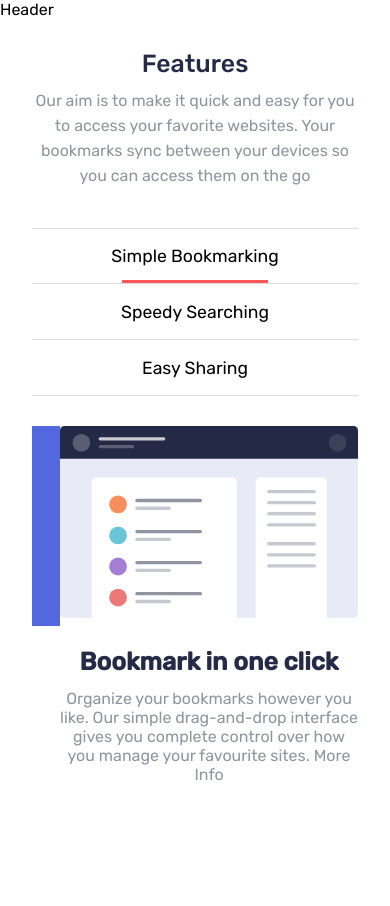
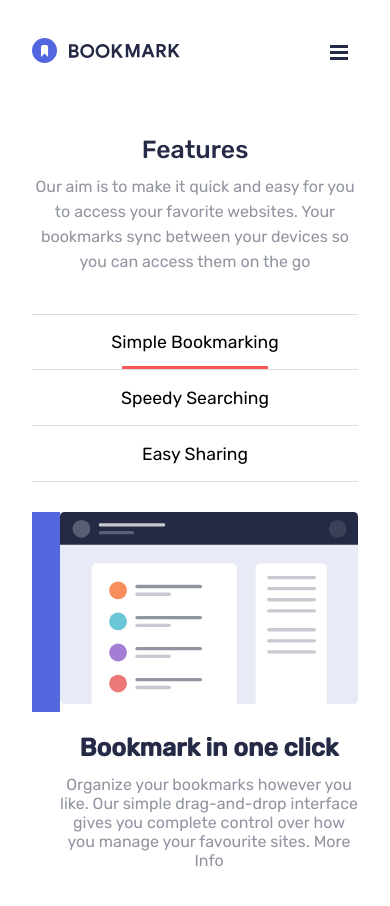
Before and after one commit to leonardomeza87/bookmark-landing-page, a React (Create React App) app: page / in a window 390 px wide. Shown: the top 906 px of the page. Before the commit the page ends 844 px from the top, so only its background shows below. Built offline with nearby package versions, Linux system fonts and the light colour scheme.

Commit message:
Add header and menu for mobile

```diff
--- a/src/App.jsx
+++ b/src/App.jsx
@@ -6,9 +6,9 @@ import Features from "./components/Features";
 function App() {
   return (
     <div className="app">
+      {/* Main Components */}
       <Header />
       <Features />
-               {/* Components */}
     </div>
   );
 }
--- a/src/components/Header.jsx
+++ b/src/components/Header.jsx
@@ -1,9 +1,48 @@
-import React from "react";
+import React, { useState } from "react";
+
+import { ReactComponent as Logo } from "../images/logo-bookmark.svg";
+import { ReactComponent as Hamburger } from "../images/icon-hamburger.svg";
+import { ReactComponent as Close } from "../images/icon-close.svg";
 
 const Header = () => {
+  const [menuIsOpen, setMenuIsOpen] = useState(false);
+
+  const toggleMenu = () => {
+    setMenuIsOpen(!menuIsOpen);
+  };
+
   return (
     <header>
-      <p>Header</p>
+      <div className={`container ${menuIsOpen ? "triggered" : ""}`}>
+        <div className="logo">
+          <Logo />
+        </div>
+
+        <div className={`menu ${menuIsOpen ? "visible" : ""}`}>
+          <ul>
+            <li>
+              <button className="link">Features</button>
+            </li>
+            <li>
+              <button className="link">Pricing</button>
+            </li>
+            <li>
+              <button className="link">Contact</button>
+            </li>
+            <li>
+              <button className="login">Login</button>
+            </li>
+          </ul>
+        </div>
+
+        <button
+          className={`menu-opener ${menuIsOpen ? "active" : ""}`}
+          onMouseUp={toggleMenu}
+        >
+          <Hamburger className="hamburger" />
+          <Close className="close" />
+        </button>
+      </div>
     </header>
   );
 };
--- a/src/index.css
+++ /dev/null
@@ -1,13 +0,0 @@
-@import-normalize;
-*,
-*::before,
-*::after {
-  padding: 0;
-  margin: 0;
-  -webkit-box-sizing: border-box;
-          box-sizing: border-box;
-  font-family: "Rubik", sans-serif;
-  -webkit-font-smoothing: antialiased;
-  -moz-osx-font-smoothing: grayscale;
-}
-/*# sourceMappingURL=index.css.map */
--- a/src/sass/App.scss
+++ b/src/sass/App.scss
@@ -4,6 +4,6 @@
 
 @use "./components/header";
 
-@use './components/features';
+@use "./components/features";
 
-@use './components/blueSquare';
+@use "./components/blueSquare";
--- a/src/sass/base/_colors.scss
+++ b/src/sass/base/_colors.scss
@@ -4,4 +4,8 @@
 
   --grayish-blue: hsl(229, 8%, 60%);
   --very-dark-blue: hsl(229, 31%, 21%);
+
+  --grayish-blue-a: hsla(229, 8%, 60%, 0.4);
+  --grayish-blue-b: hsla(229, 8%, 60%, 0.8);
+  --very-dark-blue-a: hsla(229, 31%, 21%, 0.96);
 }
--- a/src/sass/components/_header.scss
+++ b/src/sass/components/_header.scss
@@ -1,3 +1,169 @@
 header {
-  display: flex;
+  height: 6.5625rem;
+  width: 100%;
+
+  .container {
+    display: flex;
+    justify-content: space-between;
+    align-items: center;
+
+    height: 6.5625rem;
+    width: 100%;
+
+    position: fixed;
+    top: 0;
+    left: 0;
+    z-index: 100;
+
+    padding: 0 2rem;
+
+    background-color: #fff;
+
+    &.triggered {
+      background-color: var(--very-dark-blue-a);
+
+      .logo {
+        svg g {
+          path {
+            fill: #fff;
+          }
+          g {
+            circle {
+              fill: #fff;
+            }
+            path {
+              fill: var(--very-dark-blue-a);
+            }
+          }
+        }
+      }
+    }
+
+    .menu {
+      position: absolute;
+      top: 6.5625rem;
+      left: 0;
+
+      height: calc(105vh - 6.25rem);
+      width: 100%;
+
+      background-color: var(--very-dark-blue-a);
+      padding: 0 2rem;
+
+      display: none;
+
+      &.visible {
+        display: block;
+      }
+
+      ul {
+        list-style: none;
+
+        li {
+          border-bottom: 0.0625rem solid var(--grayish-blue-a);
+
+          &:first-child {
+            border-top: 0.0625rem solid var(--grayish-blue-a);
+          }
+          &:last-child {
+            border-bottom: none;
+          }
+
+          padding: 0.625rem 0 0.6875rem;
+
+          button {
+            width: 100%;
+
+            color: #fff;
+
+            font-size: 1.25rem;
+            line-height: 1.25rem;
+            letter-spacing: 0.125rem;
+            text-transform: uppercase;
+            background-color: transparent;
+
+            cursor: pointer;
+          }
+
+          .link {
+            display: flex;
+            justify-content: center;
+            align-items: center;
+            border: none;
+
+            padding: 0.75rem 0 0.8125rem;
+
+            transition: color 0.2s ease-in-out;
+
+            &:hover {
+              transition: none;
+              color: var(--grayish-blue-b);
+            }
+          }
+
+          .login {
+            margin-top: 0.875rem;
+
+            font-weight: 500;
+
+            border: 0.125rem solid #fff;
+            border-radius: 0.375rem;
+
+            padding: 0.75rem;
+
+            transition-property: background-color, color;
+            transition-duration: 0.2s;
+            transition-timing-function: ease-in-out;
+
+            &:hover {
+              transition: none;
+              background-color: #fff;
+              color: var(--very-dark-blue);
+            }
+          }
+        }
+      }
+    }
+
+    .menu-opener {
+      width: 2.375rem;
+      height: 2.1875rem;
+
+      display: flex;
+      justify-content: center;
+      align-items: center;
+
+      border: none;
+      border-radius: 0.25rem;
+      background-color: transparent;
+      transition: background-color 0.2s ease-in-out;
+
+      cursor: pointer;
+
+      &:hover {
+        transition: none;
+        background-color: rgba($color: #000, $alpha: 0.1);
+      }
+
+      .hamburger {
+        display: block;
+      }
+      .close {
+        display: none;
+      }
+
+      &.active {
+        &:hover {
+          background-color: rgba($color: #fff, $alpha: 0.1);
+        }
+
+        .hamburger {
+          display: none;
+        }
+        .close {
+          display: block;
+        }
+      }
+    }
+  }
 }
```
Also changed, not shown: src/helper/BlueSquare.jsx (+4 -6 lines). Lines whose indentation alone changed are shown as unchanged.
